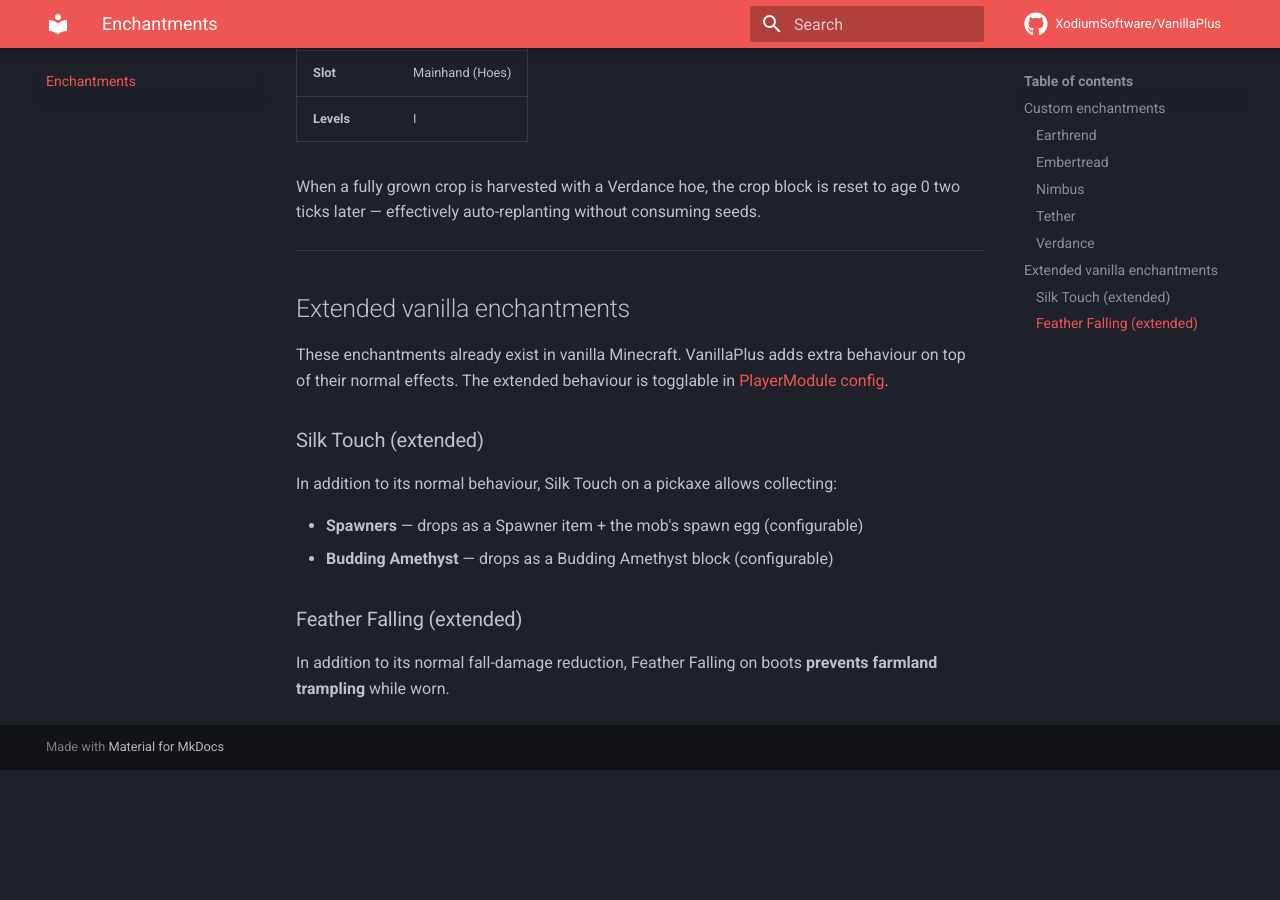
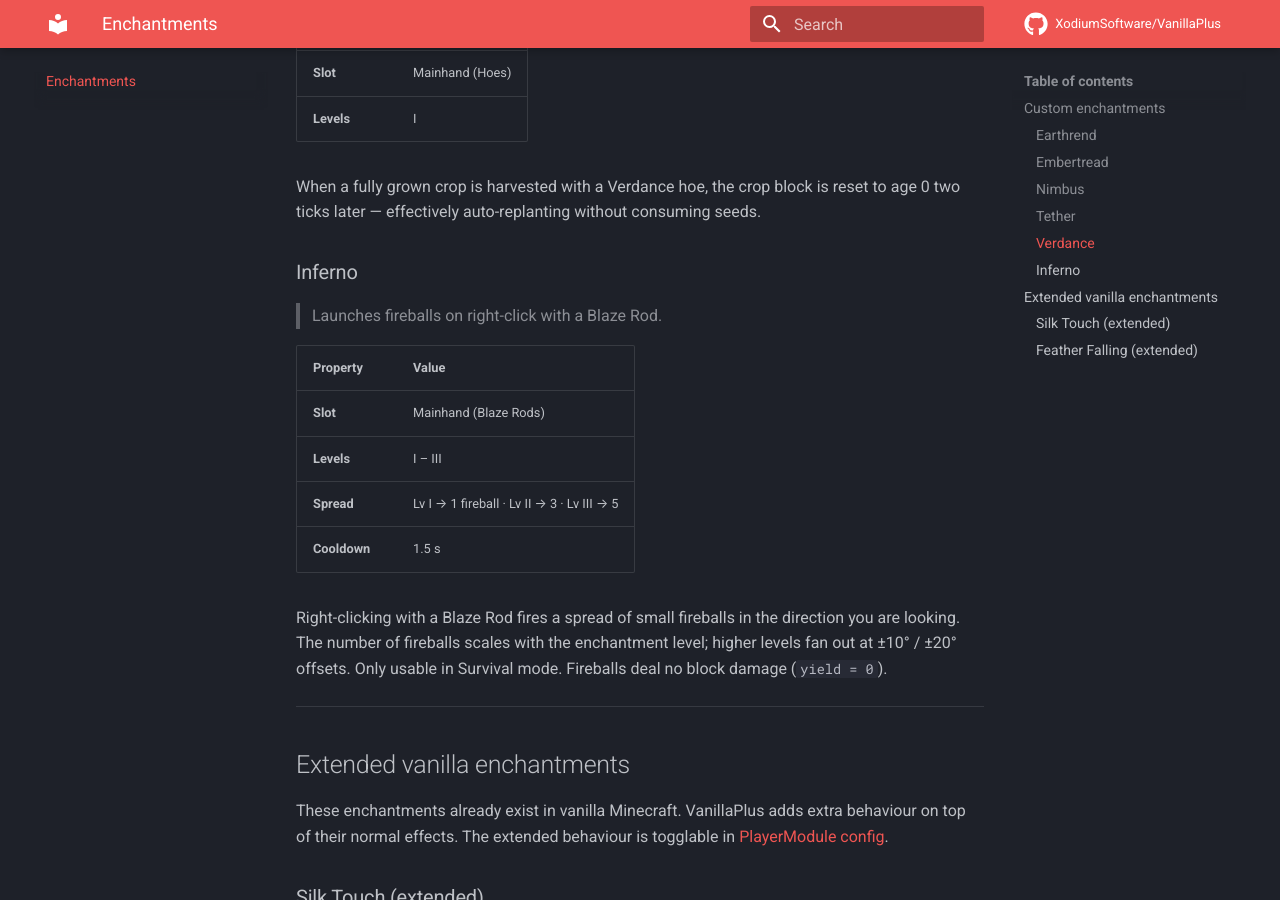
Before and after one commit to XodiumSoftware/VanillaPlus, an MkDocs documentation site: the page built from docs/enchantments.md, in a window 1280 px wide and 900 px high, scrolled down 2167 px. Built offline with MkDocs 1.6.1 and Material for MkDocs 9.7.7, drawn with Linux system fonts in a browser that asks for light colours; comment, search, counter and statistics services are not loaded; before the commit the page ends 2937 px from its top, so only the background shows below that.

Commit message:
updated stuff
Signed-off-by: illyrius666 <28700752+illyrius666@users.noreply.github.com>

```diff
--- a/docs/enchantments.md
+++ b/docs/enchantments.md
@@ -75,6 +75,19 @@ Broken block drops are collected directly into the player's inventory instead of
 
 When a fully grown crop is harvested with a Verdance hoe, the crop block is reset to age 0 two ticks later — effectively auto-replanting without consuming seeds.
 
+### Inferno
+
+> Launches fireballs on right-click with a Blaze Rod.
+
+| Property     | Value                                      |
+|--------------|--------------------------------------------|
+| **Slot**     | Mainhand (Blaze Rods)                      |
+| **Levels**   | I – III                                    |
+| **Spread**   | Lv I → 1 fireball · Lv II → 3 · Lv III → 5 |
+| **Cooldown** | 1.5 s                                      |
+
+Right-clicking with a Blaze Rod fires a spread of small fireballs in the direction you are looking. The number of fireballs scales with the enchantment level; higher levels fan out at ±10° / ±20° offsets. Only usable in Survival mode. Fireballs deal no block damage (`yield = 0`).
+
 ---
 
 ## Extended vanilla enchantments
```
Also changed, not shown: ARCHITECTURE.md (+4 -2 lines), docs/modules/rune.md (+2 -4 lines), docs/images/aureliterune_tiers_sheet.png (deleted), docs/images/crimsoniterune_tiers_sheet.png (deleted), docs/images/ferriterune_tiers_sheet.png (deleted), docs/images/galvaniterune_tiers_sheet.png (deleted), docs/images/runes_sheet.png (added), docs/images/zephyriterune_tiers_sheet.png (deleted), 1 other file.
